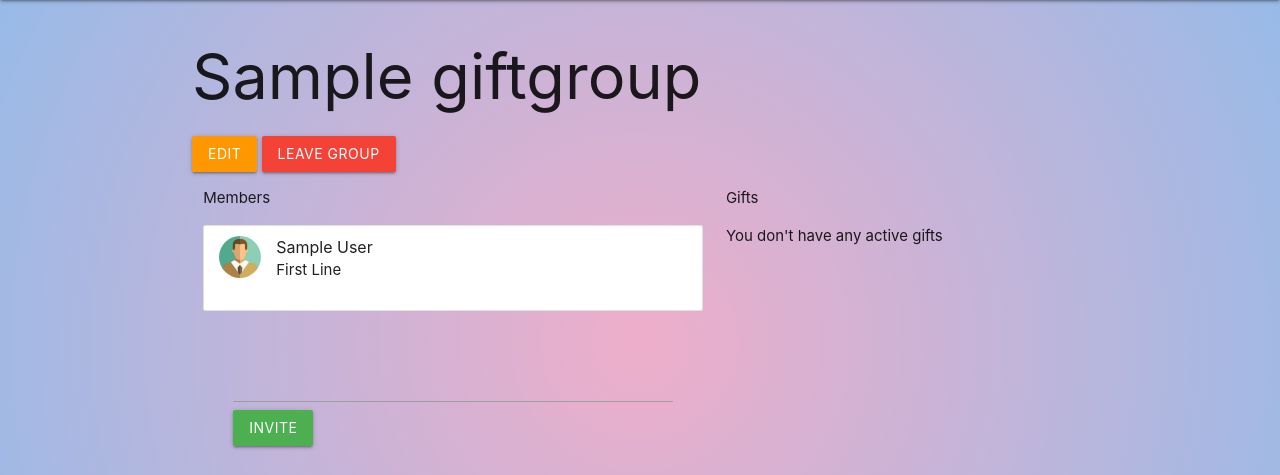
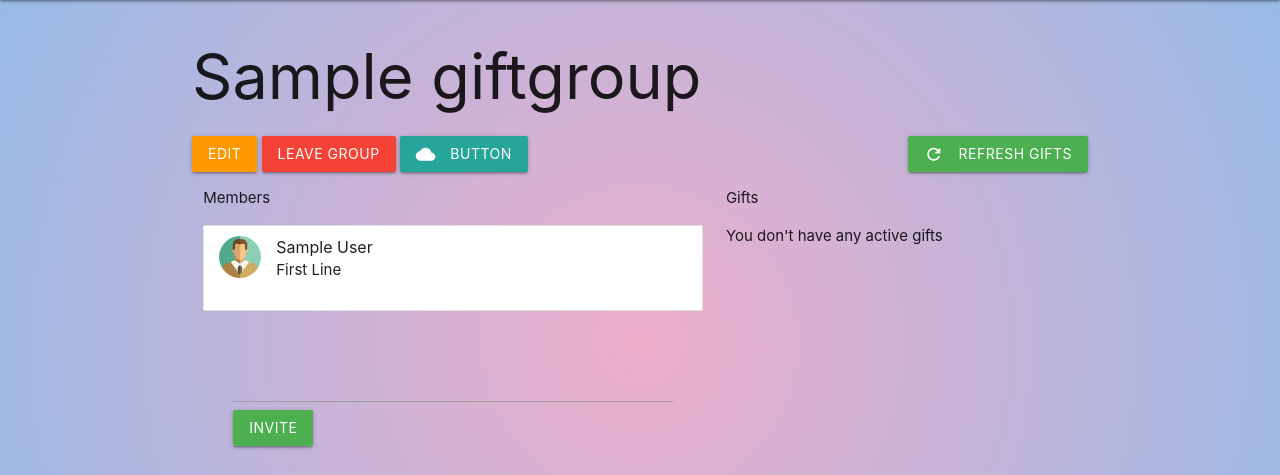
Before and after one commit to Brendan-Stubbs/gift_of_groups, a Django app: page /groups/1/ in a window 1280 px wide. Shown: the part 64-539 px from the top of the page. Run offline with Django 3.2, Linux system fonts and the light colour scheme; a user stored in the database is signed in; tables that the repository leaves empty hold one stand-in row (values such as "Sample post"); data that the repository does not hold is empty; some libraries are stand-ins or nearby versions.

Commit message:
button to check for new gifts

```diff
--- /dev/null
+++ b/gifts/static/gifts/js/viewIndividualGroup.js
@@ -0,0 +1,18 @@
+function refresh_gifts_ajax(group_id){
+
+    $.ajax({
+        type: 'GET',
+        url: `/ajax/refresh_gifts/${group_id}`,
+        beforeSend: function(){
+            $("#gift-refresh").hide()
+            $("#gift-collection-loading").show()
+        },
+        complete: setTimeout(function(){
+            $("#gift-collection-loading").hide()
+            $("#gift-refresh").show()
+        }, 300),
+        success: function(resp){
+            $('#gifts-collection').empty().append(resp.group_gifts_component)
+        },
+    });
+}
--- /dev/null
+++ b/gifts/templates/gifts/components/group_gift_collection.html
@@ -0,0 +1,18 @@
+    <p>Gifts</p>
+    {% if not active_gifts %}
+    <p>You don't have any active gifts</p>
+    {% else %}
+    <ul class="collection">
+        {% for gift in active_gifts %}
+        <a href="{% url 'view_gift' gift.id %}">
+            <li class="collection-item avatar">
+                <i class="material-icons circle pink lighten-3">cake</i>
+                <span class="title">{{gift.receiver.first_name}} {{gift.receiver.last_name}} </span>
+                <p>Birthday: {{gift.receiver.profile.birth_date}}</p>
+                <p>Chosen gift: {% if gift.chosen_gift %}{{gift.chosen_gift.title}}{% else %}To be chosen
+                {% endif %}</p>
+            </li>
+        </a>
+        {% endfor %}
+    </ul>
+    {% endif %}
--- a/gifts/templates/gifts/view_individual_group.html
+++ b/gifts/templates/gifts/view_individual_group.html
@@ -11,6 +11,25 @@
     <a href="{% url 'edit_group' group.id %}"><button class="btn orange">Edit</button></a>
     {% endif %}
     <a href="{% url 'leave_group' group.id %}"><button class="btn red">Leave group</button></a>
+    <a onclick="refresh_gifts_ajax('{{group.id}}')" class="btn green right tooltipped" data-position="bottom" data-tooltip="Check for new gifts. This will be done for you every 24 hours">
+        <i id="gift-refresh" class="material-icons left">refresh</i>
+    <!-- Spinner -->
+          <div style="display:none;" id="gift-collection-loading" class="preloader-wrapper small active">
+            <div class="spinner-layer spinner-blue-only">
+              <div class="circle-clipper left">
+                <div class="circle"></div>
+              </div><div class="gap-patch">
+                <div class="circle"></div>
+              </div><div class="circle-clipper right">
+                <div class="circle"></div>
+              </div>
+            </div>
+          </div>
+      <!-- End Spinner -->
+        Refresh Gifts
+    </a>
+<a class="waves-effect waves-light btn"><i class="material-icons left">cloud</i>button</a>
+
 
     <div class="row">
         <div class="col s12 offset-m2 m8 l7">
@@ -41,27 +60,14 @@
             {% endif %}
         </div>
 
-        <div class="col s12 offset-m2 m8 l5">
-            <p>Gifts</p>
-            {% if not active_gifts %}
-            <p>You don't have any active gifts</p>
-            {% else %}
-            <ul class="collection">
-                {% for gift in active_gifts %}
-                <a href="{% url 'view_gift' gift.id %}">
-                    <li class="collection-item avatar">
-                        <i class="material-icons circle pink lighten-3">cake</i>
-                        <span class="title">{{gift.receiver.first_name}} {{gift.receiver.last_name}} </span>
-                        <p>Birthday: {{gift.receiver.profile.birth_date}}</p>
-                        <p>Chosen gift: {% if gift.chosen_gift %}{{gift.chosen_gift.title}}{% else %}To be chosen
-                            {% endif %}</p>
-                    </li>
-                </a>
-                {% endfor %}
-            </ul>
-            {% endif %}
+        <div class="col s12 offset-m2 m8 l5" id="gifts-collection">
+            {{group_gifts_component}}
         </div>
+
     </div>
 </div>
+{% endblock %}
 
+{% block end_scripts %}
+<script src="{% static 'gifts/js/viewIndividualGroup.js'%}"></script>
 {% endblock %}
--- a/gifts/urls.py
+++ b/gifts/urls.py
@@ -24,4 +24,5 @@ urlpatterns = [
     path("ajax/post_gift_comment/<int:gift_id>/", views.PostGiftComment.as_view(), name="post_gift_comment"),
     path("ajax/mark_notifications_read/", views.MarkNotificationsRead.as_view(), name="mark_notfications_read"),
     path("ajax/get_comments/<int:gift_id>/", views.GetComments.as_view(), name="get_comments"),
+    path("ajax/refresh_gifts/<int:id>/", views.RefreshGifts.as_view(), name="refresh_gifts"),
 ]
--- a/gifts/views.py
+++ b/gifts/views.py
@@ -128,6 +128,7 @@ class ViewIndividualGroup(generic.View):
         user_is_admin = user in group.admins.all()
         invitation_form = GiftGroupInvitationForm()
         active_gifts = group.get_group_gifts_for_user(user)
+        group_gifts_component = render_to_string("gifts/components/group_gift_collection.html", {"active_gifts": active_gifts})
 
         context = {
             "members": members,
@@ -135,6 +136,7 @@ class ViewIndividualGroup(generic.View):
             "group": group,
             "invitation_form": invitation_form,
             "active_gifts": active_gifts,
+            "group_gifts_component": group_gifts_component,
         }
         return render(request, "gifts/view_individual_group.html", context)
 
@@ -415,8 +417,21 @@ class MarkNotificationsRead(generic.View):
             notfication.save()
         return JsonResponse({})
 
-# TODO check logic on wrap up date
-# TODO button to check for upcoming birthdays
+class RefreshGifts(generic.View):
+    def get(self, request, *args, **kwargs):
+        if not request.user.is_authenticated:
+            return JsonResponse({}, status=403)
+        try:
+            group = GiftGroup.objects.get(pk=self.kwargs.get("id"))
+            group.create_upcoming_gifts()
+            active_gifts = group.get_group_gifts_for_user(request.user)
+            group_gifts_component = render_to_string("gifts/components/group_gift_collection.html", {"active_gifts": active_gifts})
+            return JsonResponse({"group_gifts_component": group_gifts_component})
+        except Exception as e:
+            print(e)
+            return JsonResponse({}, status=403)
+
+
 # TODO functionality to invite non group members to a once off gift
 # TODO Captain must be able to change pledged values
 # TODO select profile avatar from edit profile
```
